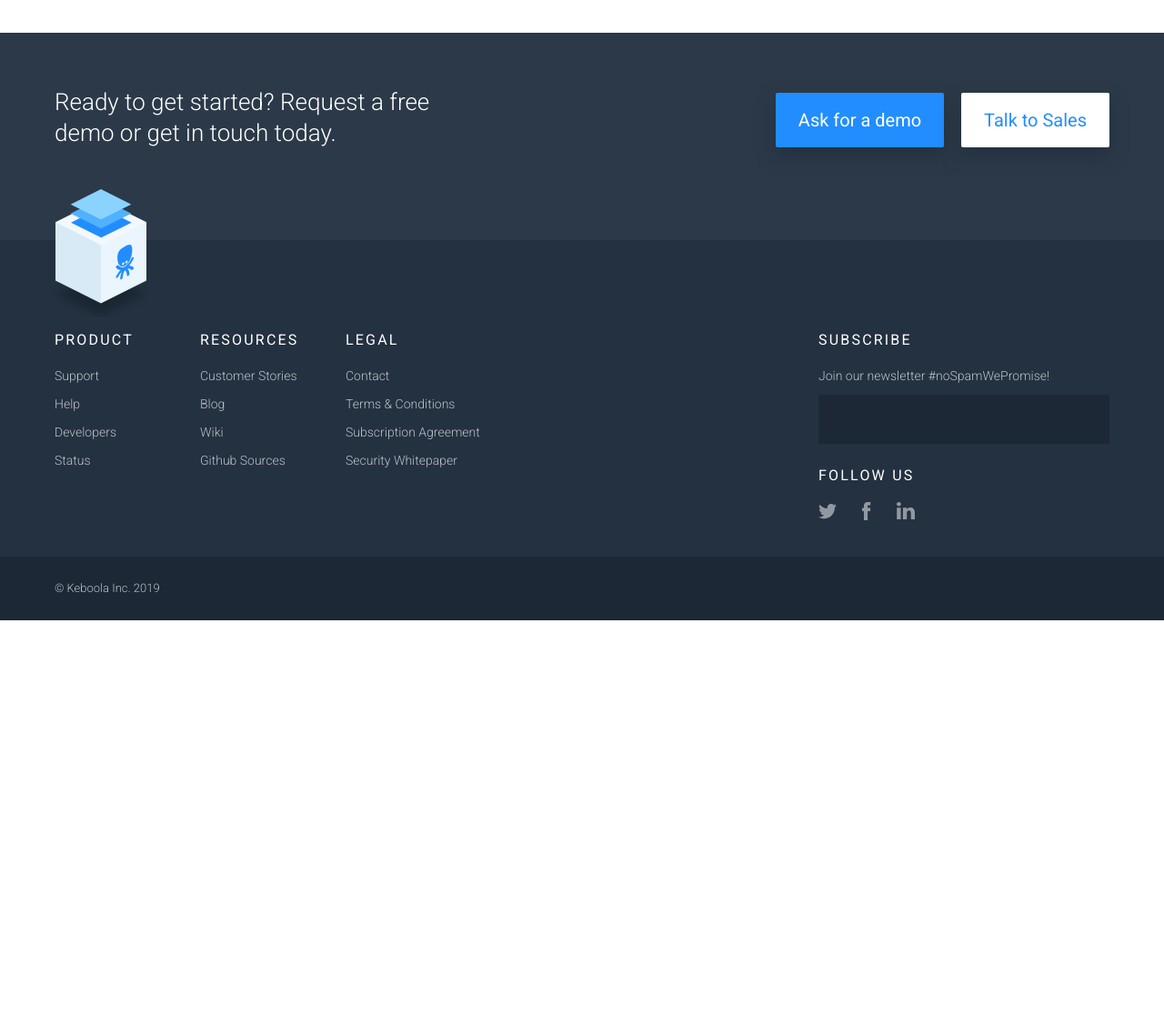
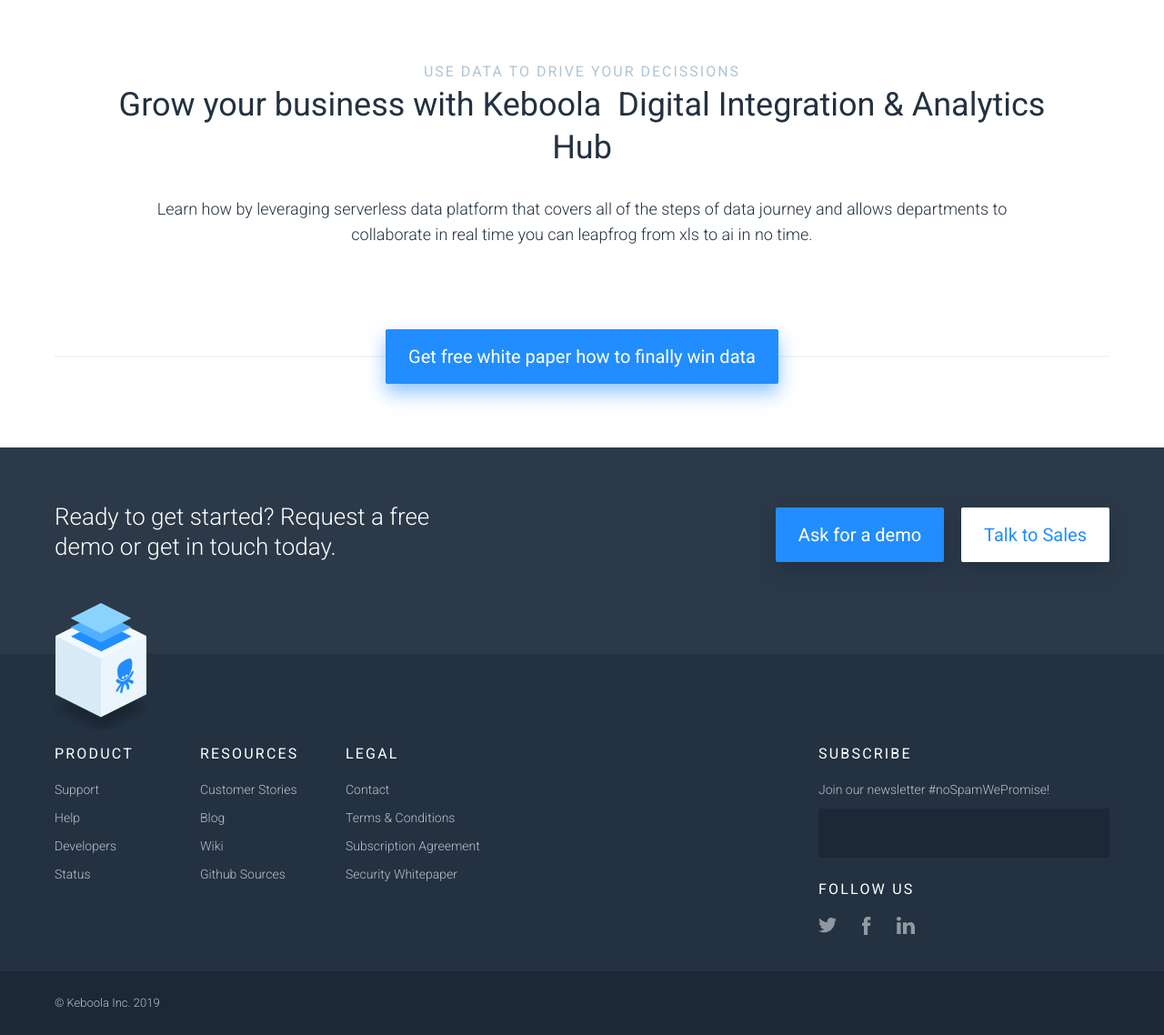
Before and after one commit to keboola/website, a Jekyll site: the page built from _landing/how-to-win-data.md, in a window 1280 px wide, cut to the strip 222-1360 px from the top of the page. Shown: the whole strip at 91% size. Built offline with Jekyll 4.4.1, drawn with Linux system fonts in a browser that asks for light colours; nearby versions of some CDN libraries; before the commit the page ends 904 px from its top, so only the background shows below that.

Commit message:
Update from Forestry.io Petr Urbanek updated _landing/how-to-win-data.md

```diff
--- a/_landing/how-to-win-data.md
+++ b/_landing/how-to-win-data.md
@@ -10,6 +10,16 @@
     </span><strong><span class="s2">from Excel to AI</span></strong><span class="s1"><br>
     with lightning speed in </span><strong><span class="s1">every department.</span></strong>
   image: "/uploads/landing-bg.svg"
+- template: article-full
+  block: article-full
+  subheadline: Use data to drive your decissions
+  headline: "Grow your business with Keboola\L Digital Integration & Analytics Hub"
+  content: Learn how by leveraging serverless data platform that covers all of the
+    steps of data journey and allows departments to collaborate in real time you can
+    leapfrog from xls to ai in no time.
+- template: ask-demo
+  block: ask-demo
+  ctaname: Get free white paper how to finally win data
 date: 2019-02-05 09:38:34 +0000
 
 ---
```
Also changed, not shown: .forestry/front_matter/templates/page-builder.yml.
